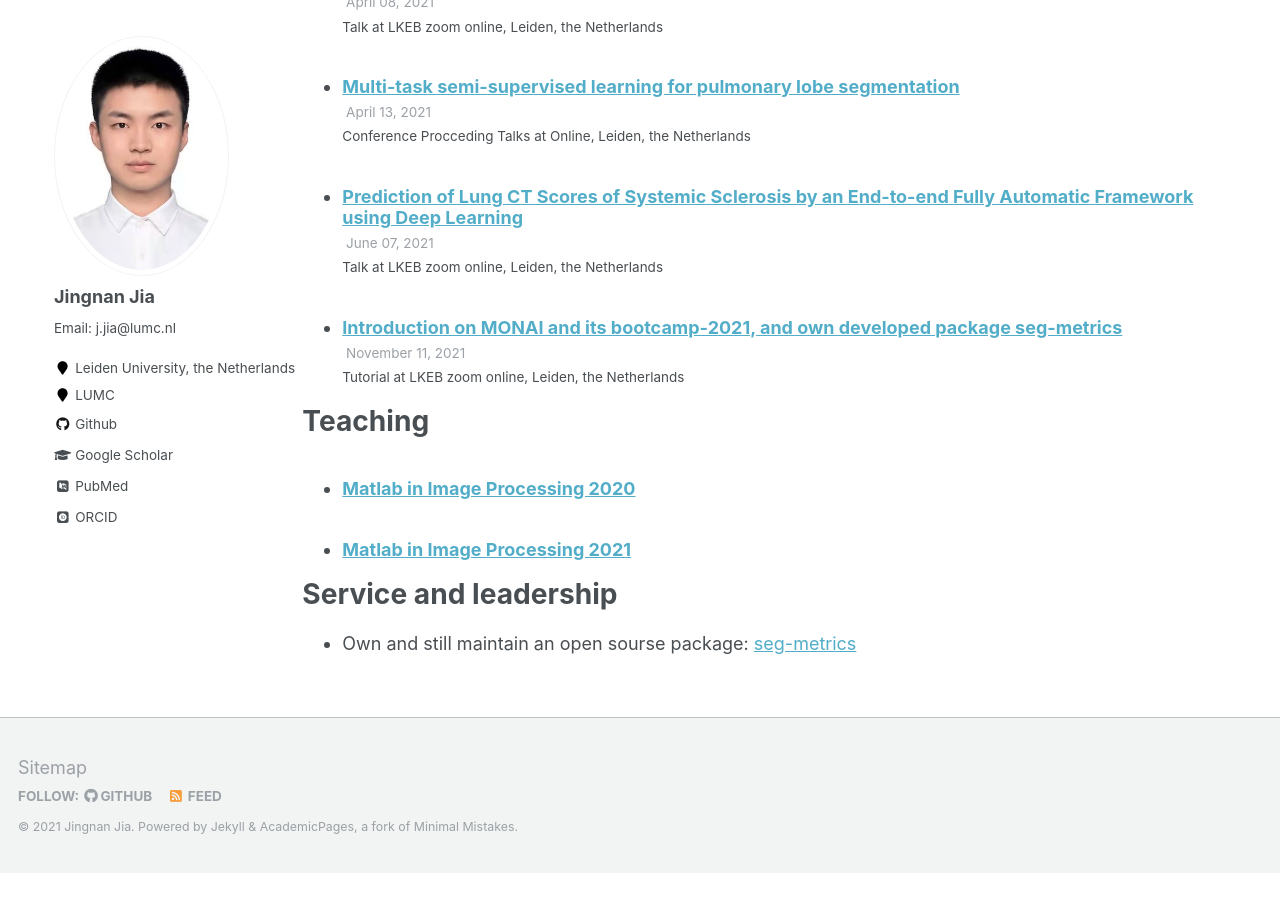
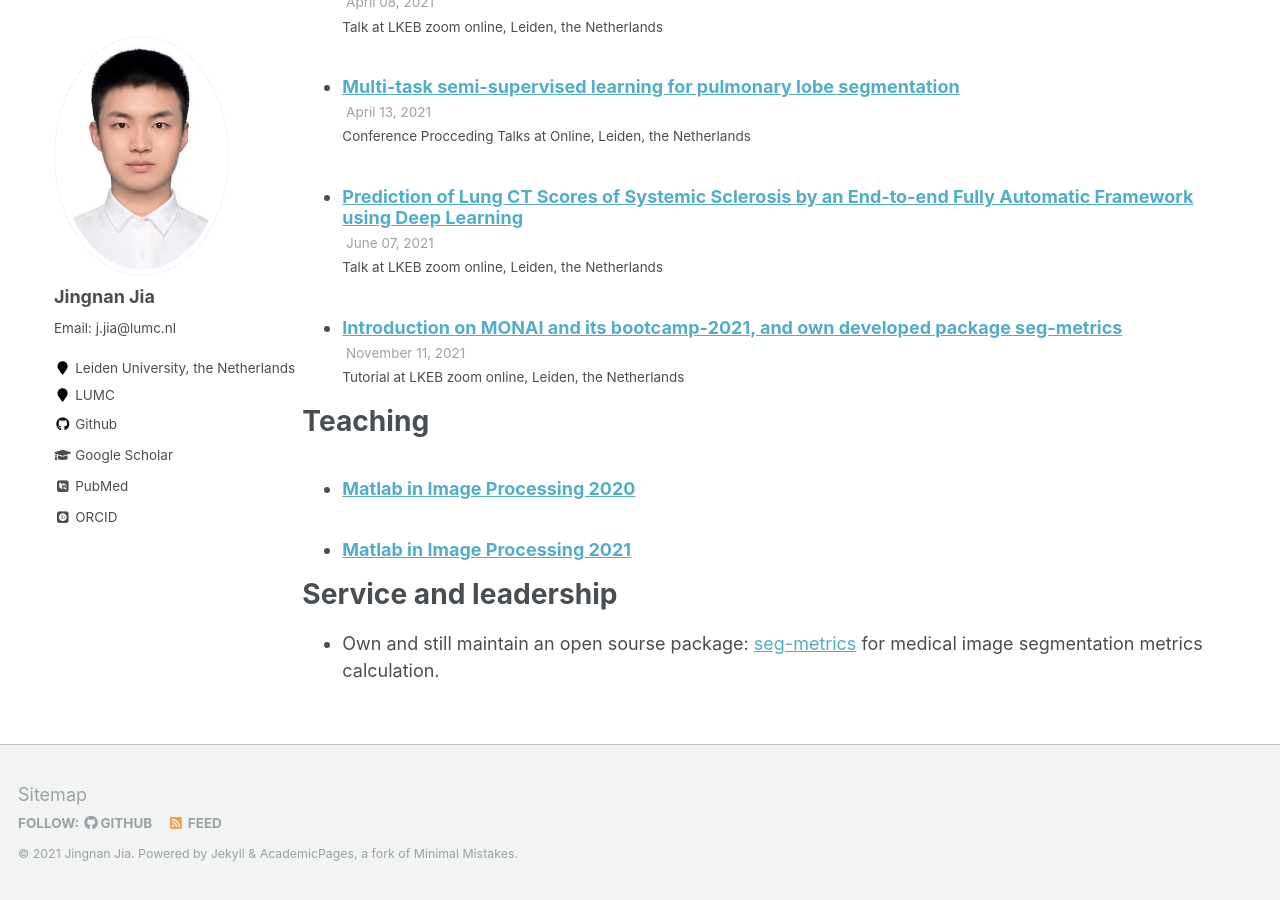
Before and after one commit to Jingnan-Jia/Jingnan-Jia.github.io_old, a Jekyll site: the page built from _pages/cv.md, in a window 1280 px wide and 900 px high, scrolled down 1791 px. Built offline with Jekyll 4.4.1, drawn with Linux system fonts in a browser that asks for light colours; some web fonts are replaced; before the commit the page ends 2664 px from its top, so only the background shows below that.

Commit message:
Update cv.md

```diff
--- a/_pages/cv.md
+++ b/_pages/cv.md
@@ -66,4 +66,4 @@ Teaching
 
 Service and leadership
 ======
-* Own and still maintain an open sourse package: [seg-metrics](https://pypi.org/project/seg-metrics/)
+* Own and still maintain an open sourse package: [seg-metrics](https://pypi.org/project/seg-metrics/) for medical image segmentation metrics calculation.
```
